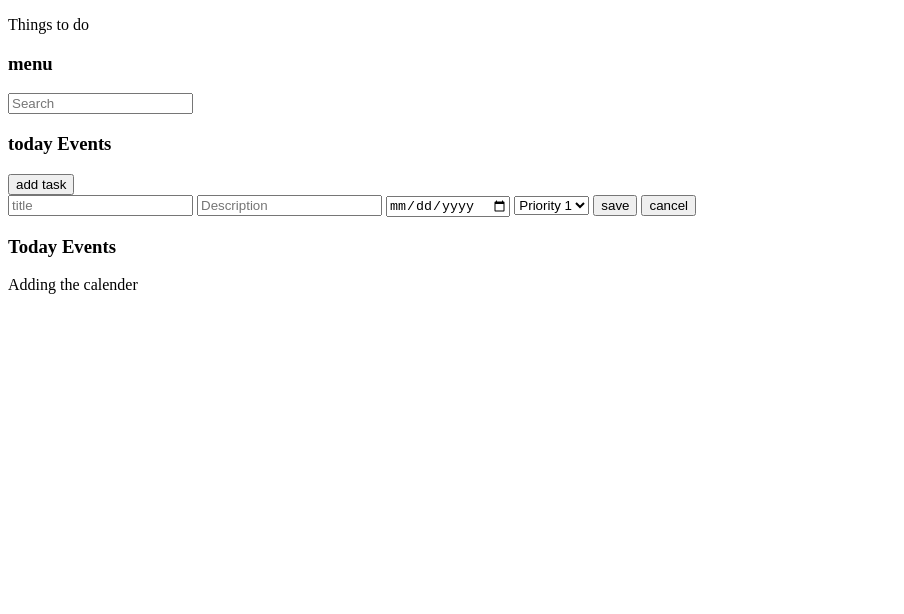
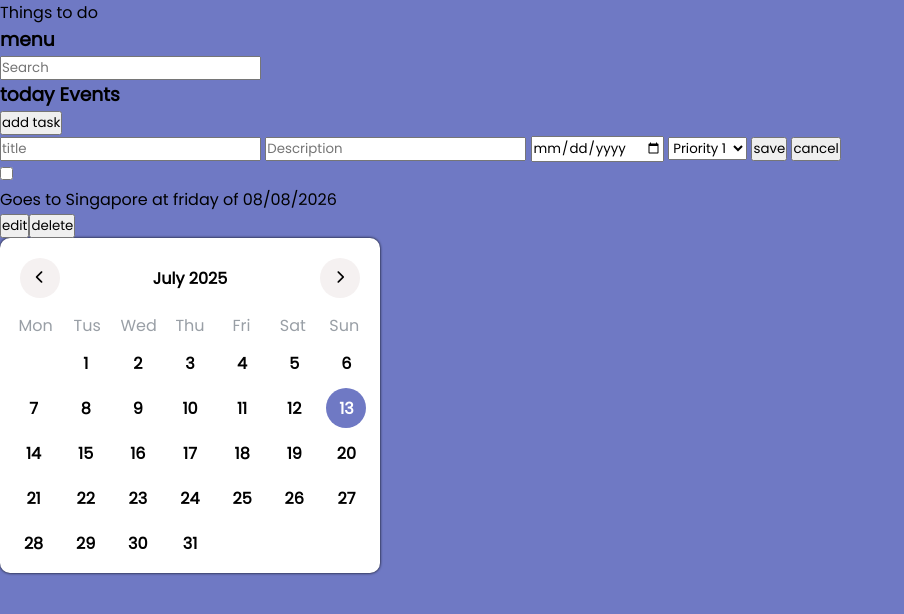
Before and after one commit to khaled767/To_Do_List, a website built with webpack: page src/template.html in a window 1280 px wide. Shown: the whole page, without its empty margins (0-904 px from the left). Built offline with nearby package versions, Linux system fonts and the light colour scheme.

Commit message:
adding the tasks to the localstorage

```diff
--- a/package.json
+++ b/package.json
@@ -14,5 +14,10 @@
     "html-webpack-plugin": "^5.6.3",
     "webpack": "^5.99.9",
     "webpack-cli": "^6.0.1"
+  },
+  "dependencies": {
+    "css": "^3.0.0",
+    "loader": "^2.1.1",
+    "style": "^0.0.3"
   }
 }
--- /dev/null
+++ b/src/calendar.js
@@ -0,0 +1,65 @@
+
+// calendar.js
+function calender() {
+    const monthYearElement = document.getElementById("monthYear");
+    const datesElement = document.getElementById("dates");
+    const prevBtn = document.getElementById("prevBtn");
+    const nextBtn = document.getElementById("nextBtn");
+
+    let currentDate = new Date();
+
+    const updateCalendar = () => {
+        const currentYear = currentDate.getFullYear();
+        const currentMonth = currentDate.getMonth();
+
+        const firstDay = new Date(currentYear, currentMonth,1).getDay();
+        const lastDay = new Date(currentYear, currentMonth + 1, 0).getDate();
+        console.log(firstDay, lastDay)
+
+        monthYearElement.textContent = `${currentDate.toLocaleString("default", {
+            month: "long",
+        })} ${currentYear}`;
+
+        datesElement.innerHTML = "";
+
+        // Fill empty days before the 1st
+        for (let i = 0; i < (firstDay === 0 ? 6 : firstDay - 1); i++) {
+            const emptyDiv = document.createElement("div");
+            emptyDiv.classList.add("date", "inactive"); // optional
+            datesElement.appendChild(emptyDiv);
+        }
+
+        for (let day = 1; day <= lastDay; day++) {
+            const dayElement = document.createElement("div");
+            dayElement.textContent = day;
+            dayElement.classList.add("date")
+
+
+        // ✅ highlight Today's day
+        const today = new Date()
+        if (
+            day   === today.getDate()  &&
+            currentMonth === today.getMonth() &&
+            currentYear  === today.getFullYear()
+        ) {
+            dayElement.classList.add("active")
+        }
+
+            datesElement.appendChild(dayElement);
+        }
+    };
+
+    updateCalendar();
+
+    nextBtn.addEventListener("click", () => {
+        currentDate.setMonth(currentDate.getMonth() + 1);
+        updateCalendar();
+    });
+
+    prevBtn.addEventListener("click", () => {
+        currentDate.setMonth(currentDate.getMonth() - 1);
+        updateCalendar();
+    });
+}
+
+export default calender; // ✅ Correct
--- /dev/null
+++ b/src/deleteTasks.js
@@ -0,0 +1,4 @@
+
+function deleteTask() {
+
+}
--- /dev/null
+++ b/src/editTask.js
@@ -0,0 +1,17 @@
+// edit function
+
+function editTask(context) {
+    // contaxt.innerHTML = "";
+    const input = document.createElement("input");
+    input.value = context.textContent;
+    context.replaceWith(input)
+    // contaxt.textContent = context.textContent;
+
+    input.addEventListener("blur", () =>{
+        context.textContent = input.value;
+        input.replaceWith(context)
+    });
+    input.focus()
+}
+
+export default editTask
--- a/src/form.js
+++ b/src/form.js
@@ -12,7 +12,7 @@ export default function form() {
     const savebtn     = document.querySelector('.submitbtn');
     const cancelbtn   = document.querySelector('.cancelbtn');
     const errorBox    = document.querySelector('.error-box')
-    console.log(cancelbtn)
+
 // --------------------------------------------------------------------------------------------------------
     save(title,desc,dateTime,priority,savebtn)
     cancel(title,desc,dateTime,priority,cancelbtn)
--- a/src/index.js
+++ b/src/index.js
@@ -1,3 +1,17 @@
-import form from"./form"
+import "./style.css"
+import form from "./form"
+import calendar from "./calendar"
+import render from "./render"
 
-form()
+form();
+calendar();
+render()
+
+const date = new Date()
+const year = date.getFullYear();      // 2025
+const month = date.getMonth();        // 0 = Jan, 1 = Feb, ..., 5 = June
+
+  const firstDay = new Date(year, month, 1).getDay();  // Which day the month starts on
+  const lastDate = new Date(year, month + 1, 0).getDate();
+  console.log(`the first day ${firstDay} && last day ${lastDate}`)
+  console.log(year, month, date)
--- /dev/null
+++ b/src/render.js
@@ -0,0 +1,50 @@
+import edit from "./editTask"
+// 💻 let's render some tasks on screen
+
+export default function renderTasks(){
+    const tasks = [];
+    const renderTask = document.querySelector(".render-task");
+    const taskOne = document.createElement("div");
+    taskOne.classList.add("task-one");
+    renderTask.appendChild(taskOne);
+
+    // adding Checking Box
+    const checkBox = document.createElement('input');
+    checkBox.setAttribute("type","checkbox");
+    taskOne.appendChild(checkBox);
+
+    // putting the task plan
+    const context = document.createElement("p");
+    context.setAttribute("id", "p1")
+    const pOne = "Goes to Singapore at friday of 08/08/2026"
+    context.textContent = pOne
+    taskOne.appendChild(context);
+
+    // edit & Delete Btn
+    const editBtn = document.createElement('button')
+    editBtn.textContent = "edit";
+
+    editBtn.addEventListener("click", ()=> {
+        edit(context) });
+    taskOne.appendChild(editBtn);
+
+
+    const deleteBtn = document.createElement('button');
+    deleteBtn.textContent = "delete";
+    deleteBtn.addEventListener('click' , () => {
+        // renderTask.removeChild(taskOne)
+
+        const newE = JSON.parse(localStorage.getItem("tasks"));
+        for(let i = 0; i < newE.length ; i ++){
+            const y =newE.splice(newE[i],1);
+            localStorage.removeItem("tasks")
+            // console.log(y)
+        }
+        console.log(newE)
+    })
+    taskOne.appendChild(deleteBtn);
+
+    // saving tasks inside to local storage
+    tasks.push(pOne)
+    localStorage.setItem("tasks",JSON.stringify(tasks));
+}
--- a/src/saveBtn.js
+++ b/src/saveBtn.js
@@ -9,7 +9,7 @@ export default function savingData(title,desc,dateTime,priority,savebtn){
         dataArray = JSON.parse(localStorage.note)
     }
     else{
-        dataArray = [];
+         dataArray = [];
     }
     savebtn.addEventListener('click', (e) => {  // => e is event and we want to stop browser from reload
         e.preventDefault;
--- /dev/null
+++ b/src/style.css
@@ -0,0 +1,94 @@
+*{
+    margin: 0;
+    padding: 0;
+    box-sizing: border-box;
+    font-family: "poppins",sans-serif;
+
+}
+
+
+body {
+    background-color: #6f79c4;
+    /* color: white; */
+}
+
+.calendar{
+    width: 380px;
+    height: auto;
+    display: flex;
+    flex-direction: column;
+    padding: 10px;
+    background:#fff ;
+    border-radius: 10px;
+    box-shadow: 0 0 3px rgb(0,0,0.3);
+}
+.header{
+    display: flex;
+    justify-content: space-between;
+    align-items: center;
+    padding: 10px;
+}
+.monthYear {
+    text-align: center;
+    width: 150px;
+    font-weight: 600;
+}
+.header button {
+    display: flex;
+    align-items: center;
+    justify-content: center;
+    border: none;
+    border-radius: 50%;
+    background: #f5f1f1;
+    width: 40px;
+    height: 40px;
+    cursor: pointer;
+    box-shadow: 0 0 0 rgb(0, 0, 0.2);
+}
+.days {
+    display: grid;
+    grid-template-columns: repeat(7,1fr);
+}
+.day{
+    text-align: center;
+    padding: 5px;
+    color: #999FA6;
+    font-weight: 500;
+}
+.dates {
+    display: grid;
+    grid-template-columns: repeat(7,1fr);
+    gap: 5px;
+}
+.dates div {
+    display: flex;
+    align-items: center;
+    justify-content: center;
+    text-align: center;
+    margin: auto;
+    padding: 10px;
+    cursor: pointer;
+    font-weight: 600;
+    width: 40px;
+    height: 40px;
+    transition: 0.2s;
+}
+
+.date:hover,
+.date.active {
+    background: #6f79c4;
+    color: #fff;
+}
+
+.date.inactive {
+    color: #d2d2d2;
+}
+.date.inactive:hover {
+    color: #fff;
+}
+.date.active {
+  background-color: #6f79c4;
+  color: white;
+  border-radius: 50%;
+  font-weight: bold;
+}
--- a/src/template.html
+++ b/src/template.html
@@ -4,6 +4,9 @@
     <meta charset="UTF-8">
     <meta name="viewport" content="width=device-width, initial-scale=1.0">
     <title>Document</title>
+    <link href="https://fonts.googleapis.com/css2?family=Poppins&display=swap" rel="stylesheet">
+     <link rel="stylesheet" href="https://cdnjs.cloudflare.com/ajax/libs/font-awesome/6.5.0/css/all.min.css" crossorigin="anonymous" referrerpolicy="no-referrer" />
+
 </head>
 <body>
     <p>Things to do</p>
@@ -30,9 +33,29 @@
         </div>
     </div>
     <div class="error-box"></div>
-    <div class="calender">
-        <h3>Today Events</h3>
-        Adding the calender
+    <div class="render-task"></div>
+
+    <div class="calendar">
+        <div class="header">
+            <button id="prevBtn">
+                <i class="fa-solid fa-chevron-left"></i>
+            </button>
+
+        <div class="monthYear" id="monthYear"></div>
+            <button id="nextBtn">
+                <i class="fa-solid fa-chevron-right"></i>
+            </button>
+        </div>
+        <div class="days">
+            <div class="day">Mon</div>
+            <div class="day">Tus</div>
+            <div class="day">Wed</div>
+            <div class="day">Thu</div>
+            <div class="day">Fri</div>
+            <div class="day">Sat</div>
+            <div class="day">Sun</div>
+        </div>
+        <div class="dates" id="dates"></div>
     </div>
 </body>
 </html>
--- a/webpack.config.js
+++ b/webpack.config.js
@@ -15,4 +15,10 @@ module.exports = {
           template: './src/template.html',
         }),
       ],
+      module: {rules: [{
+        test: /\.css$/i,
+        use: ["style-loader","css-loader"],
+      }
+    ],
+  },
 };
```
Also changed, not shown: dist/index.html, dist/main.js, 1 other file. Lines whose indentation alone changed are shown as unchanged.
